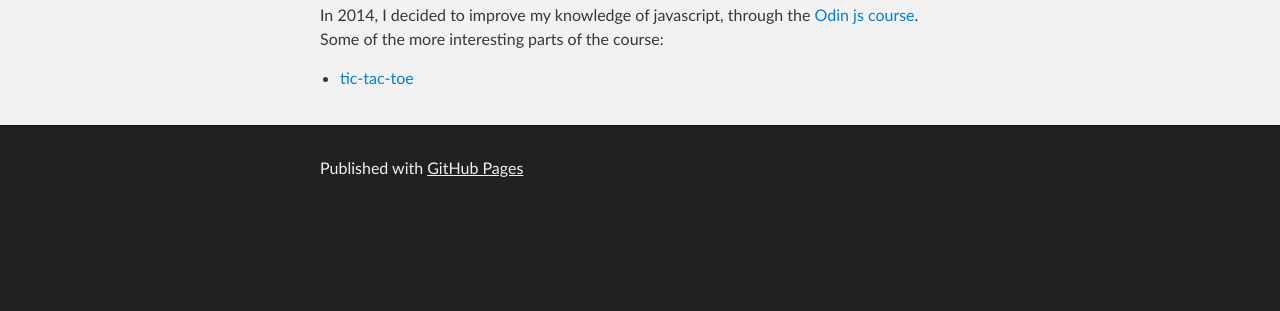
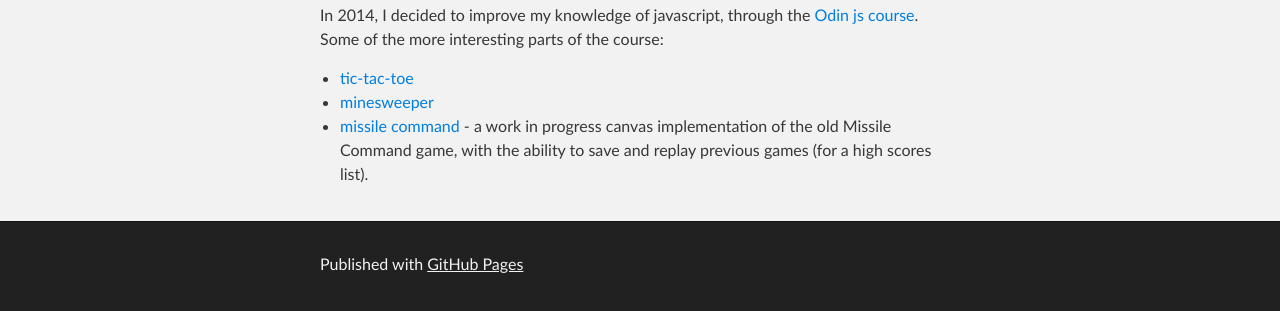
Before and after one commit to NiallConnaughton/niallconnaughton.github.io, a plain HTML site: page index.html in a window 1280 px wide. Shown: the part 407-718 px from the top of the page. Drawn offline with Linux system fonts and the light colour scheme.

```diff
--- a/index.html
+++ b/index.html
@@ -37,6 +37,9 @@
 
 <ul>
 <li><a href="jscourse/tictactoe/index.html">tic-tac-toe</a></li>
+<li><a href="jscourse/minesweeper/index.html">minesweeper</a></li>
+<li>
+<a href="jscourse/missile-command/index.html">missile command</a> - a work in progress canvas implementation of the old Missile Command game, with the ability to save and replay previous games (for a high scores list).</li>
 </ul>
       </section>
     </div>
--- a/params.json
+++ b/params.json
@@ -1 +1 @@
-{"name":"Niall Connaughton","tagline":"","body":"# Bits and pieces I've been working on\r\n\r\n## Odin js course\r\nIn 2014, I decided to improve my knowledge of javascript, through the [Odin js course](http://www.theodinproject.com/javascript-and-jquery). Some of the more interesting parts of the course:\r\n- [tic-tac-toe](jscourse/tictactoe/index.html)\r\n","google":"","note":"Don't delete this file! It's used internally to help with page regeneration."}
+{"name":"Niall Connaughton","tagline":"","body":"# Bits and pieces I've been working on\r\n\r\n## Odin js course\r\nIn 2014, I decided to improve my knowledge of javascript, through the [Odin js course](http://www.theodinproject.com/javascript-and-jquery). Some of the more interesting parts of the course:\r\n- [tic-tac-toe](jscourse/tictactoe/index.html)\r\n- [minesweeper](jscourse/minesweeper/index.html)\r\n- [missile command](jscourse/missile-command/index.html) - a work in progress canvas implementation of the old Missile Command game, with the ability to save and replay previous games (for a high scores list).\r\n","google":"","note":"Don't delete this file! It's used internally to help with page regeneration."}
```
